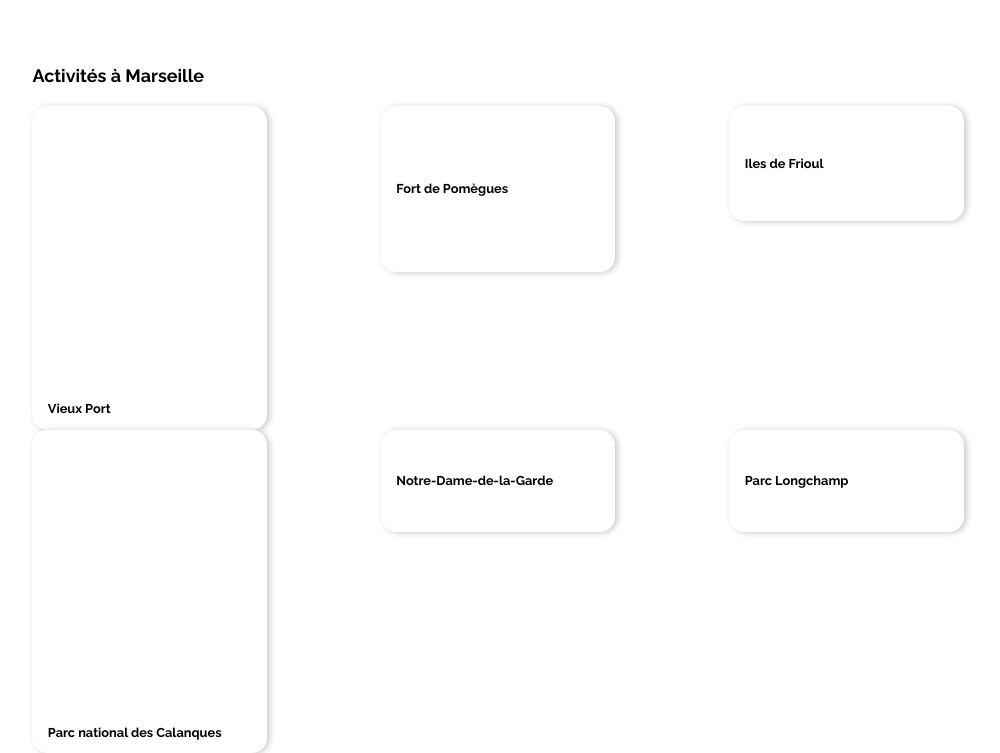
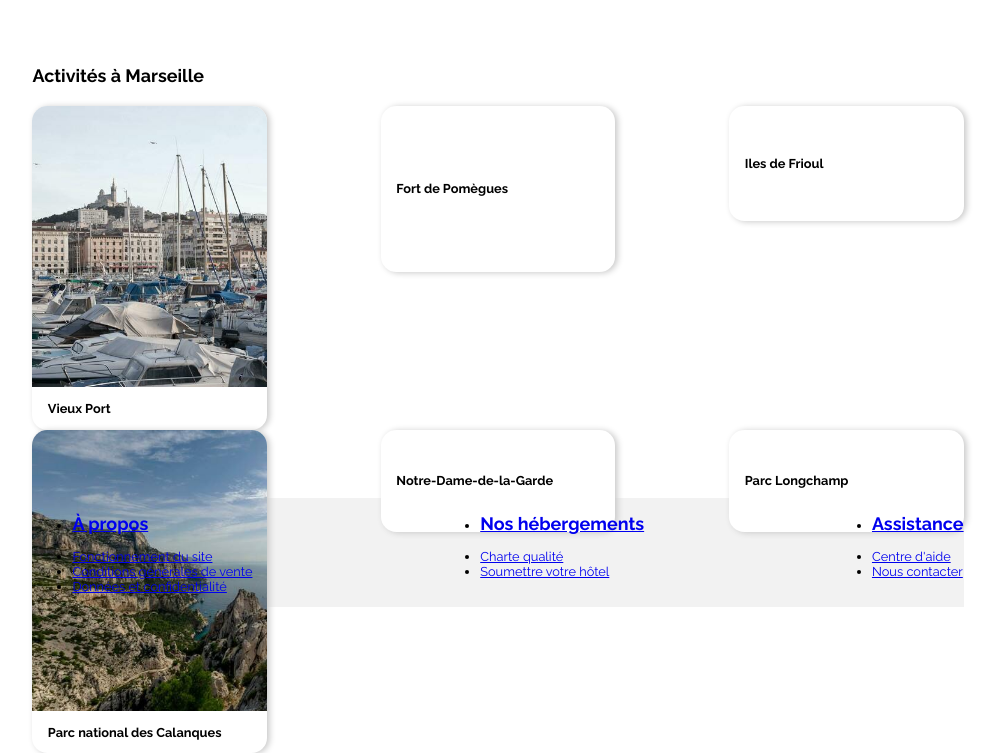
Before and after one commit to WilfriedRengassamy/RengassamyWilfried_2_28062021, a plain HTML site: page reservia.html in a window 1280 px wide. Shown: the part 1382-2135 px from the top of the page, without its empty margins (142-1142 px from the left). Drawn offline with Linux system fonts and the light colour scheme.

Commit message:
Ajout du footer

```diff
--- a/reservia.html
+++ b/reservia.html
@@ -165,43 +165,76 @@
 			<h2>Activités à Marseille</h2>
 			<div class="vignettes3">
 				<div class="vign3_1">
-					<div class="imgv3_1" style="background-image:url(files/images/activites/4small/reno-laithienne-QUgJhdY5Fyk-unsplash.jpg)">
+					<div class="imgv3_1" style="background-image:url(files/images/activites/4_small/reno-laithienne-QUgJhdY5Fyk-unsplash.jpg)">
 					</div>
 					<h3>Vieux Port</h3>
 				</div>
 
 				<div class="vign3_2">
-					<div class="imgv3_2" style="background-image:url(files/images/activites/4small/paul-hermann-QFTrLdQIRhI-unsplash.jpg)">
+					<div class="imgv3_2" style="background-image:url(files/images/activites/4_small/paul-hermann-QFTrLdQIRhI-unsplash.jpg)">
 					</div>
 					<h3>Fort de Pomègues</h3>
 				</div>
 
 				<div class="vign3_3">
-					<div class="imgv3_3" style="background-image:url(files/images/activites/4small/kevin-hikari-rV_Qd1l-VXg-unsplash.jpg)">
+					<div class="imgv3_3" style="background-image:url(files/images/activites/4_small/kevin-hikari-rV_Qd1l-VXg-unsplash.jpg)">
 					</div>
 					<h3>Iles de Frioul</h3>
 				</div>
 
 				<div class="vign3_1">
-					<div class="imgv3_1" style="background-image:url(files/images/activites/4small/kilyan-sockalingum-NR8-cBCN3aI-unsplash.jpg)">
+					<div class="imgv3_1" style="background-image:url(files/images/activites/4_small/kilyan-sockalingum-NR8-cBCN3aI-unsplash.jpg)">
 					</div>
 					<h3>Parc national des Calanques</h3>
 				</div>
 
 				<div class="vign3_4">
-					<div class="imgv3_4" style="background-image:url(files/images/activites/4small/florian-wehde-xW9e8gdotxI-unsplash.jpg)">
+					<div class="imgv3_4" style="background-image:url(files/images/activites/4_small/florian-wehde-xW9e8gdotxI-unsplash.jpg)">
 					</div>
 					<h3>Notre-Dame-de-la-Garde</h3>
 				</div>
 
 				<div class="vign3_4">
-					<div class="imgv3_4" style="background-image:url(files/images/activites/4small/lena-paulin-wH2-EJoDcV0-unsplash.jpg)">
+					<div class="imgv3_4" style="background-image:url(files/images/activites/4_small/lena-paulin-wH2-EJoDcV0-unsplash.jpg)">
 					</div>
 					<h3>Parc Longchamp</h3>
 				</div>
 			</div>
 		</div>
 
+		<footer>
+			<div class="footnav">
+				<nav>
+					<ul>
+						<li><a href="#"><h2>À propos</h2></a></h2>
+						<li><a href="#">Fonctionnement du site</a></h2>
+						<li><a href="#">Conditions générales de vente</a></h2>
+						<li><a href="#">Données et confidentialité</a></h2>
+					</ul>
+				</nav>
+			</div>
+
+			<div class="footnav">
+				<nav>
+					<ul>
+						<li><a href="#"><h2>Nos hébergements</h2></a></h2>
+						<li><a href="#">Charte qualité</a></h2>
+						<li><a href="#">Soumettre votre hôtel</a></h2>
+					</ul>
+				</nav>
+			</div>
+
+			<div class="footnav">
+				<nav>
+					<ul>
+						<li><a href="#"><h2>Assistance</h2></a></h2>
+						<li><a href="#">Centre d'aide</a></h2>
+						<li><a href="#">Nous contacter</a></h2>
+					</ul>
+				</nav>
+			</div>
+		</footer>
+
 	</div>
 </body>
 </html>
--- a/style.css
+++ b/style.css
@@ -44,7 +44,7 @@ em
 	font-weight: bold;
 }
 
-nav ul
+header nav ul
 {
 	list-style-type: none;
 	display: flex;
@@ -66,7 +66,7 @@ nav ul
 	transition: 0.4s;
 }
 
-nav :nth-child(1)
+header nav :nth-child(1)
 {
 	border-top: 1px solid #0065fc;
 }
@@ -79,12 +79,12 @@ nav :nth-child(1)
 	text-transform: uppercase;
 }
 
-nav :nth-child(2)
+header nav :nth-child(2)
 {
 	color: black;
 }
 
-nav :nth-child(3)
+header nav :nth-child(3)
 {
 	font-weight: bold;
 }
@@ -427,3 +427,11 @@ section
 	border-radius: 1.2em 1.2em 0em 0em;
 	width: 18.3em;
 }
+
+footer
+{
+	background-color: #f2f2f2;
+	display: flex;
+	justify-content: space-between;
+	color: black;
+}
```
